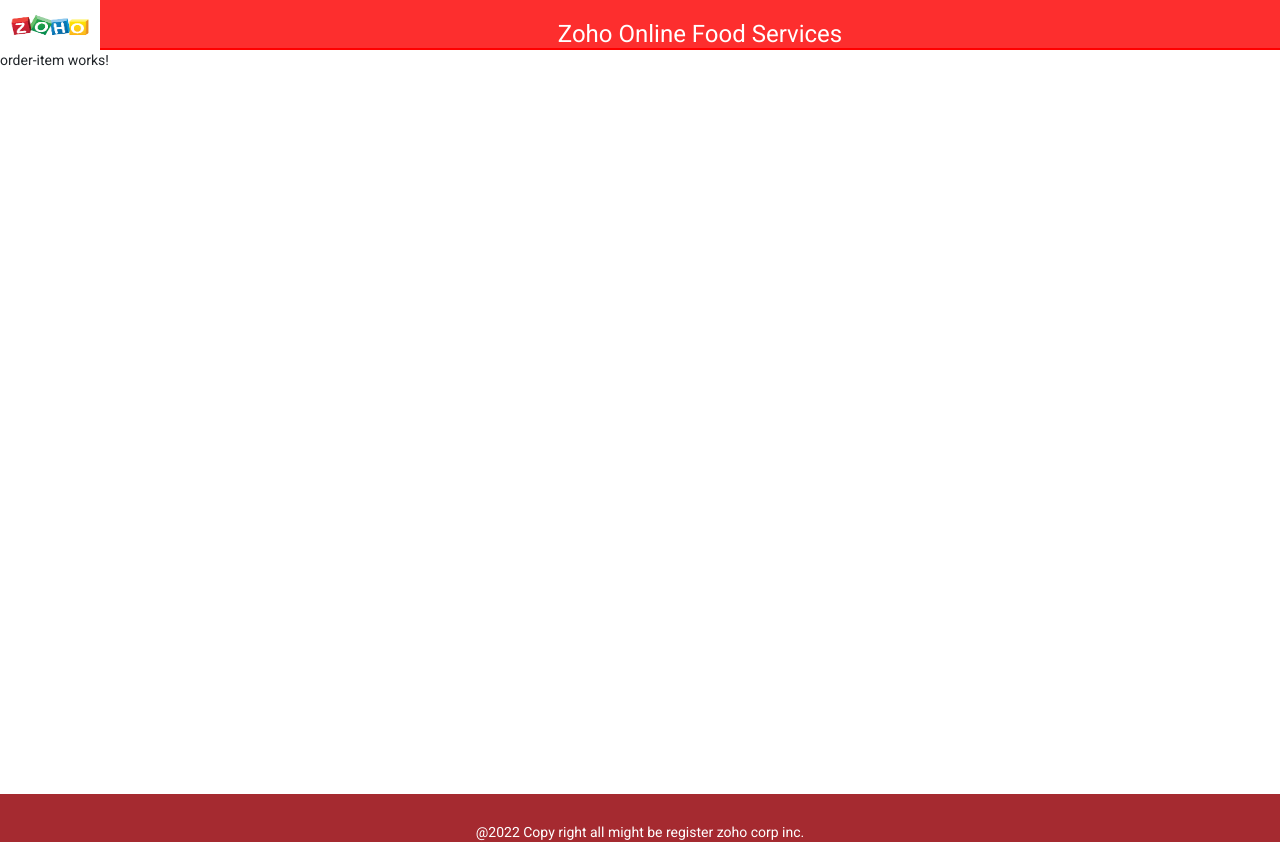
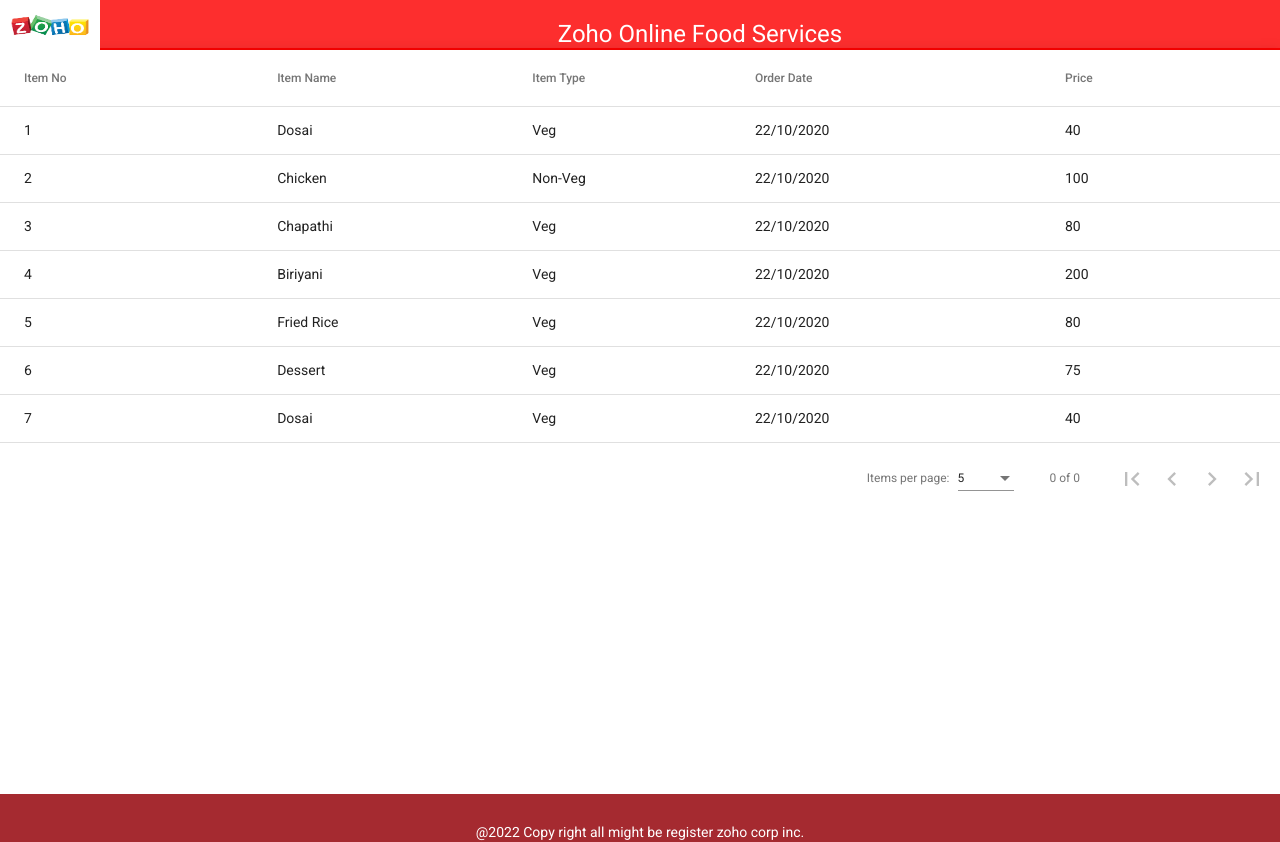
Before and after one commit to saravananprogrammer/onlineFoodBooking, an Angular app: page /order in a window 1280 px wide. Built offline with nearby package versions, Linux system fonts and the light colour scheme.

Commit message:
masterpage-cart

```diff
--- a/src/app/app.module.ts
+++ b/src/app/app.module.ts
@@ -9,7 +9,8 @@
 import { HeaderComponent } from './core/header/header.component';
 import { FooterComponent } from './core/footer/footer.component';
 import { CartItemsComponent } from './component/cart-items/cart-items.component';
-import {MatTableModule} from '@angular/material/table';
+//import {MatTableModule} from '@angular/material/table';
+import {MaterialModule} from './material/material.module';
 
 
 @NgModule({
@@ -25,7 +26,8 @@
     BrowserModule,
     AppRoutingModule,
     BrowserAnimationsModule,
-    MatTableModule
+    //MatTableModule
+    MaterialModule
   ],
   providers: [],
   bootstrap: [AppComponent]
--- a/src/app/component/order-item/order-item.component.html
+++ b/src/app/component/order-item/order-item.component.html
@@ -1 +1,41 @@
-<p>order-item works!</p>
+<div class="example-container mat-elevation-z8">
+    <table mat-table [dataSource]="dataSource">
+
+      <!-- Position Column -->
+      <ng-container matColumnDef="ItemNo">
+        <th mat-header-cell *matHeaderCellDef > Item No </th>
+        <td mat-cell *matCellDef="let element"> {{element.itemNo}} </td>
+      </ng-container>
+
+      <!-- Name Column -->
+      <ng-container matColumnDef="ItemName">
+        <th mat-header-cell *matHeaderCellDef> Item Name </th>
+        <td mat-cell *matCellDef="let element"> {{element.itemName}} </td>
+      </ng-container>
+
+      <!-- Weight Column -->
+      <ng-container matColumnDef="ItemType">
+        <th mat-header-cell *matHeaderCellDef> Item Type </th>
+        <td mat-cell *matCellDef="let element"> {{element.ItemType}} </td>
+      </ng-container>
+      <ng-container matColumnDef="OrderDate">
+        <th mat-header-cell *matHeaderCellDef> Order Date </th>
+        <td mat-cell *matCellDef="let element"> {{element.orderDate}} </td>
+      </ng-container>
+
+      <!-- Symbol Column -->
+      <ng-container matColumnDef="ItemPrice">
+        <th mat-header-cell *matHeaderCellDef> Price </th>
+        <td mat-cell *matCellDef="let element"> {{element.ItemPrice}} </td>
+      </ng-container>
+
+      <tr mat-header-row *matHeaderRowDef="displayedColumns"></tr>
+      <tr mat-row *matRowDef="let row; columns: displayedColumns;"></tr>
+    </table>
+
+
+  </div>
+  <mat-paginator [pageSizeOptions]="[5, 10, 20]"
+                   showFirstLastButtons
+                   aria-label="Select page of periodic elements">
+    </mat-paginator>
--- a/src/app/component/order-item/order-item.component.scss
+++ b/src/app/component/order-item/order-item.component.scss
@@ -0,0 +1,8 @@
+table {
+    width: 100%;
+  }
+  .example-container {
+    height: 400px;
+    max-width: 100%;
+    overflow: auto;
+  }
--- a/src/app/component/order-item/order-item.component.ts
+++ b/src/app/component/order-item/order-item.component.ts
@@ -1,4 +1,7 @@
-import { Component, OnInit } from '@angular/core';
+import { Component, OnInit,ViewChild,AfterViewInit } from '@angular/core';
+import {MatTableDataSource } from '@angular/material/table';
+import {MatPaginator} from '@angular/material/paginator';
+import {Sort} from '@angular/material/sort';
 
 
 @Component({
@@ -6,11 +9,79 @@
   templateUrl: './order-item.component.html',
   styleUrls: ['./order-item.component.scss']
 })
+
+
+
+
+
 export class OrderItemComponent implements OnInit {
+
+  dummyOrderdata:any;
+
+
+  displayedColumns: string[] = ['ItemNo', 'ItemName', 'ItemType','OrderDate', 'ItemPrice'];
+  dataSource = new MatTableDataSource<FoodItems>(ELEMENT_DATA);
+
+  //@ViewChild(MatPaginator) paginator: MatPaginator;
 
   constructor() { }
 
+
   ngOnInit(): void {
+
+    this.dummyOrderdata = [
+      {
+
+        'orderId':'zohox123',
+        'orderItems' : 'Dosa,Idly,poori',
+        'orderType' : 'veg',
+        'frequentOrder':'5',
+        'orderDate':'05/07/2020 13:25',
+        'totalAmt':800
+
+    },
+    {
+
+      'orderId':'zohoy124',
+      'orderItems' : 'Chicken,Dosai',
+      'orderType' : 'veg / Nonveg',
+      'frequentOrder':'5',
+      'orderDate':'05/07/2020 13:25',
+      'totalAmt':1000
+
+    }
+
+
+
+  ]
+  }
+  ngAfterViewInit() {
+    //this.dataSource.paginator = this.paginator;
   }
 
 }
+export interface FoodItems {
+  itemName: string;
+  itemNo: number;
+  ItemType: string;
+  ItemPrice: number;
+  orderDate:any;
+}
+
+const ELEMENT_DATA: FoodItems[] = [
+  {itemNo: 1, itemName: 'Dosai', ItemType: 'Veg',orderDate:'22/10/2020', ItemPrice: 40},
+  {itemNo: 2, itemName: 'Chicken', ItemType: 'Non-Veg',orderDate:'22/10/2020', ItemPrice: 100},
+  {itemNo: 3, itemName: 'Chapathi', ItemType: 'Veg',orderDate:'22/10/2020', ItemPrice: 80},
+  {itemNo: 4, itemName: 'Biriyani', ItemType: 'Veg',orderDate:'22/10/2020', ItemPrice: 200},
+  {itemNo: 5, itemName: 'Fried Rice', ItemType: 'Veg',orderDate:'22/10/2020', ItemPrice: 80},
+  {itemNo: 6, itemName: 'Dessert', ItemType: 'Veg',orderDate:'22/10/2020', ItemPrice: 75},
+  {itemNo: 7, itemName: 'Dosai', ItemType: 'Veg',orderDate:'22/10/2020', ItemPrice: 40},
+   {itemNo: 8, itemName: 'Parotta', ItemType: 'Veg',orderDate:'22/10/2020', ItemPrice: 85},
+   {itemNo: 9, itemName: 'Naan', ItemType: 'Veg',orderDate:'22/10/2020', ItemPrice: 45},
+   {itemNo: 10, itemName: 'Rooti', ItemType: 'Veg',orderDate:'22/10/2020', ItemPrice: 65},
+   {itemNo: 11, itemName: 'Idly', ItemType: 'Veg',orderDate:'22/10/2020', ItemPrice: 150},
+   {itemNo: 12, itemName: 'Poori', ItemType: 'Veg',orderDate:'22/10/2020', ItemPrice: 25},
+   {itemNo: 13, itemName: 'Pongal', ItemType: 'Veg',orderDate:'22/10/2020', ItemPrice: 150},
+   {itemNo: 14, itemName: 'Dosai', ItemType: 'Veg',orderDate:'22/10/2020', ItemPrice: 200},
+
+];
```
Also changed, not shown: src/app/material/material.module.ts (added, +104 -0 lines).
